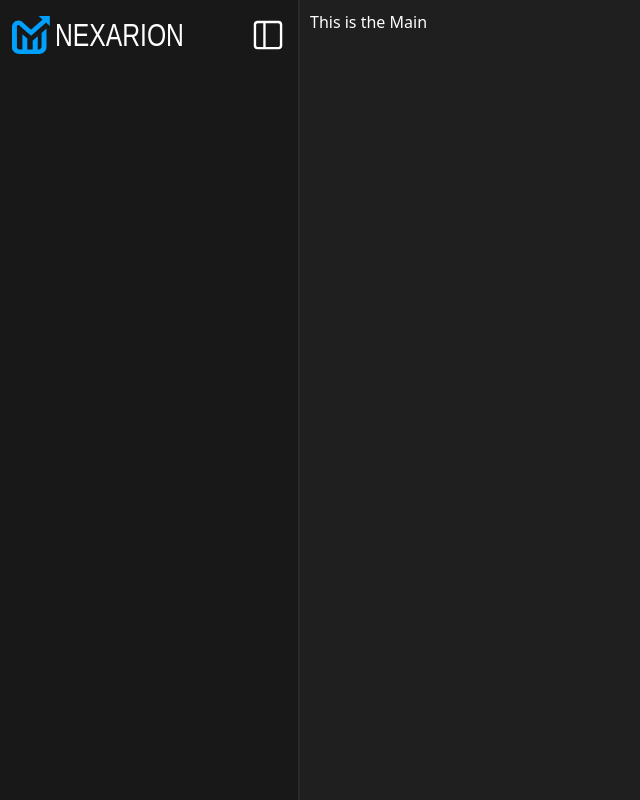
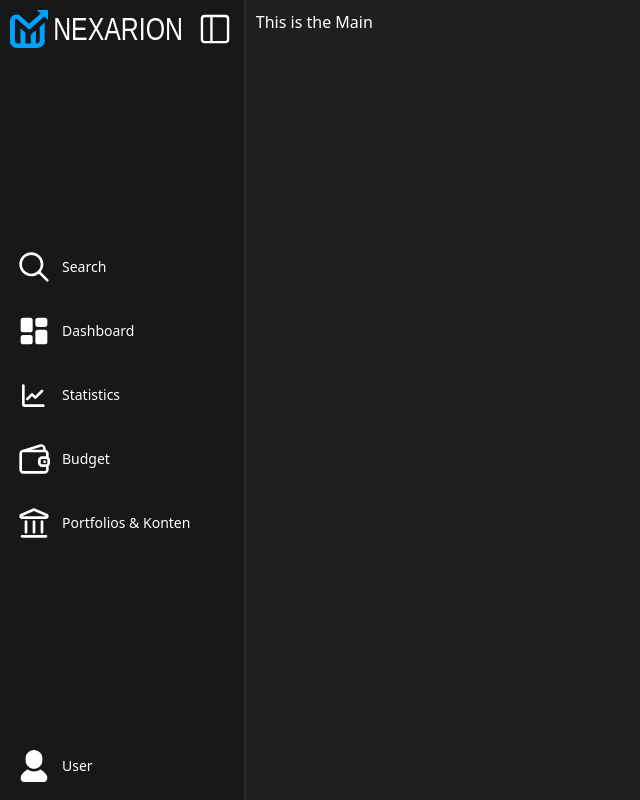
Before and after one commit to RealShuzzy/Nexarion-Finance, a React (Vite) app in the folder react-ui/: page / in a window 1280 px wide. Shown: the whole page, without its empty margins (0-640 px from the left). Built offline with nearby package versions, Linux system fonts and the light colour scheme.

Commit message:
design done, next routes and pages

```diff
--- a/react-ui/index.html
+++ b/react-ui/index.html
@@ -1,11 +1,11 @@
 <!doctype html>
-<html lang="en" data-theme="nexarion_dark">
+<html lang="en" data-theme="nexarion_dark" class="bg-background">
   <head>
     <meta charset="UTF-8" />
     <meta name="viewport" content="width=device-width, initial-scale=1.0" />
     <title>Nexarion</title>
   </head>
-  <body>
+  <body class="bg-background">
     <div id="root"></div>
     <script type="module" src="src/index.tsx"></script>
   </body>
--- a/react-ui/package.json
+++ b/react-ui/package.json
@@ -12,7 +12,8 @@
   "dependencies": {
     "lucide-react": "^0.511.0",
     "react": "^19.1.0",
-    "react-dom": "^19.1.0"
+    "react-dom": "^19.1.0",
+    "react-router-dom": "^7.6.2"
   },
   "devDependencies": {
     "@eslint/js": "^9.25.0",
--- /dev/null
+++ b/react-ui/src/components/Budget.tsx
@@ -0,0 +1,6 @@
+export function Budget() {
+    return <div id="budget" className="bg-background text-white w-full p-[10px]">
+      <p>This is the Budget</p>
+
+    </div>
+  }
--- a/react-ui/src/components/Main.tsx
+++ b/react-ui/src/components/Main.tsx
@@ -1,4 +1,5 @@
 export function Main() {
+
     return <div id="main" className="bg-background text-white w-full p-[10px]">
       <p>This is the Main</p>
 
--- a/react-ui/src/components/Navbar.tsx
+++ b/react-ui/src/components/Navbar.tsx
@@ -24,57 +24,92 @@ export function Navbar() {
 
   return (
     <nav
-      className={
-        styleType === "style1"
-         ? `float-left ${isElectron ? 'h-[calc(100vh-30px)]' : 'h-screen'} min-w-[300px] bg-background-dark border-r-[2px] border-border p-[10px] flex items-center justify-center`
-         : `relative float-left ${isElectron ? 'h-[calc(100vh-30px)]' : 'h-screen'} w-[60px] bg-background-dark border-r-[2px] border-border p-[10px] flex items-center justify-center`
+      className={`
+        transition-[width] duration-500 ease-in-out
+        ${styleType === "style1"
+         ? `float-left ${isElectron ? 'h-[calc(100vh-30px)]' : 'h-screen'} w-[300px] bg-background-dark border-r-[2px] border-border p-[10px] flex flex-col justify-center`
+         : `float-left ${isElectron ? 'h-[calc(100vh-30px)]' : 'h-screen'} w-[60px] bg-background-dark border-r-[2px] border-border p-[10px] flex flex-col justify-center`
         }
+      `}
     >
       {styleType === "style1" ? (
         <>
 
-          <div className={`flex absolute ${isElectron ? 'top-10' : 'top-4'} justify-between gap-10 min-w-[275px]`} >
+          <div className="flex flex-row w-full">
             <img src={banner_d} alt="Nexarion Logo" className="h-[38px]" />
+            <div className="flex-grow"/>
             <button onClick={toggleStyle}>
               <img src={collapse} alt="Collapse Sidebar" className="w-[38px]" />
             </button>
           </div>
 
-          <div className="flex justify-between flex-col gap-4">
+          <div className="flex-grow"/>
+
+          <div className="flex flex-col gap-4 w-full text-white text-sm">
+            <button className="flex items-center gap-3 hover:bg-[#292929] p-2 rounded-lg">
+              <img src={search} alt="Search" className="w-[32px]"/>
+              Search
+            </button>
+            <button className="flex items-center gap-3 hover:bg-[#292929] p-2 rounded-lg">
+              <img src={dashboard} alt="Dashboard" className="w-[32px]"/>
+              Dashboard
+            </button>
+            <button className="flex items-center gap-3 hover:bg-[#292929] p-2 rounded-lg">
+              <img src={statistic} alt="Statistics" className="w-[32px]"/>
+              Statistics
+            </button>
+            <button className="flex items-center gap-3 hover:bg-[#292929] p-2 rounded-lg">
+              <img src={budget} alt="Budget" className="w-[32px]"/>
+              Budget
+            </button>
+            <button className="flex items-center gap-3 hover:bg-[#292929] p-2 rounded-lg">
+              <img src={bank} alt="Accounts" className="w-[32px]"/>
+              Portfolios & Konten
+            </button>
           </div>
 
-          <div className="absolute bottom-4 w-[38px] h-[38px]">
+          <div className="flex-grow"/>
 
+          <div className="flex flex-col gap-4 text-white text-sm w-full">
+            <button className="flex items-center gap-3 hover:bg-[#292929] p-2 rounded-lg">
+              <img src={account} alt="Accounts" className="w-[32px]"/>
+              User
+            </button>
           </div>
         </>
       ) : (
         <>
-          <div className="flex absolute top-4">
+          <div className="flex">
             <button onClick={toggleStyle} className="relative w-[38px] h-[38px] border-none bg-transparent p-0 cursor-pointer overflow-visible group">
               <img src={logo} alt="Normal Logo" className="w-full h-full block group-hover:hidden" />
               <img src={collapse} alt="Hover Logo" className="w-full h-full absolute top-0 left-0 pointer-events-none z-[1] hidden group-hover:block" />
             </button>
           </div>
-          <div className="flex justify-between flex-col gap-4">
+          <div className="flex-grow"/>
+
+          <div className="flex justify-between flex-col gap-7 w-[38px]">
             <button>
-              <img src={search} alt="Search" className="hover:bg-[#292929] p-1 rounded"/>
+              <img src={search} alt="Search" className="hover:bg-[#292929] p-1 rounded-lg"/>
             </button>
             <button>
-              <img src={dashboard} alt="Dashboard" className="hover:bg-[#292929] p-1 rounded"/>
+              <img src={dashboard} alt="Dashboard" className="hover:bg-[#292929] p-1 rounded-lg"/>
             </button>
             <button>
-              <img src={statistic} alt="Statistics" className="hover:bg-[#292929] p-1 rounded"/>
+              <img src={statistic} alt="Statistics" className="hover:bg-[#292929] p-1 rounded-lg"/>
             </button>
             <button>
-              <img src={budget} alt="Budget" className="hover:bg-[#292929] p-1 rounded"/>
+              <img src={budget} alt="Budget" className="hover:bg-[#292929] p-1 rounded-lg"/>
             </button>
             <button>
-              <img src={bank} alt="Accounts" className="hover:bg-[#292929] p-1 rounded"/>
+              <img src={bank} alt="Accounts" className="hover:bg-[#292929] p-1 rounded-lg"/>
             </button>
           </div>
-          <div className="absolute bottom-4 w-[38px] h-[38px]">
+
+          <div className="flex-grow"/>
+
+          <div className="w-[38px] h-[38px]">
             <button>
-              <img src={account} alt="Accounts" className="hover:bg-[#292929] p-1 rounded"/>
+              <img src={account} alt="Accounts" className="hover:bg-[#292929] p-1 rounded-lg"/>
             </button>
           </div>
         </>
--- a/react-ui/src/index.tsx
+++ b/react-ui/src/index.tsx
@@ -2,9 +2,17 @@ import { StrictMode } from 'react'
 import { createRoot } from 'react-dom/client'
 import './index.css'
 import { Layout } from './layouts/AppLayout.tsx'
+import { HashRouter, Routes, Route } from 'react-router-dom'
+import { Budget } from './components/Budget.tsx'
 
 createRoot(document.getElementById('root')!).render(
   <StrictMode>
-    <Layout />
+    <HashRouter>
+      <Routes>
+        <Route path="/" element={<Layout />}>
+          <Route path="/Budget" element={<Budget/>}/>
+        </Route>
+      </Routes>
+    </HashRouter>
   </StrictMode>,
 )
```
Also changed, not shown: react-ui/src/routes/route.tsx (added), 1 other file (tests, documents, lock files or other folders).
